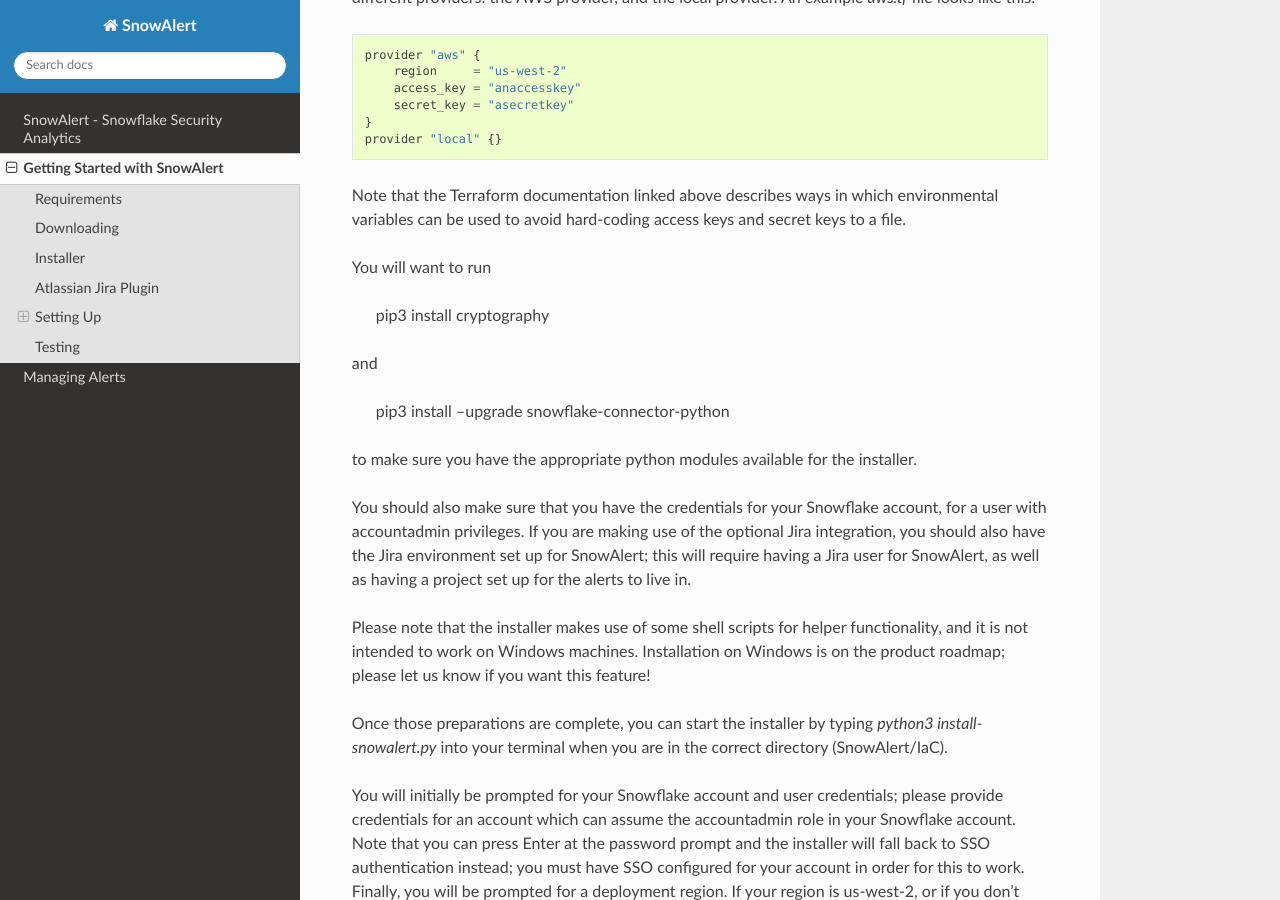
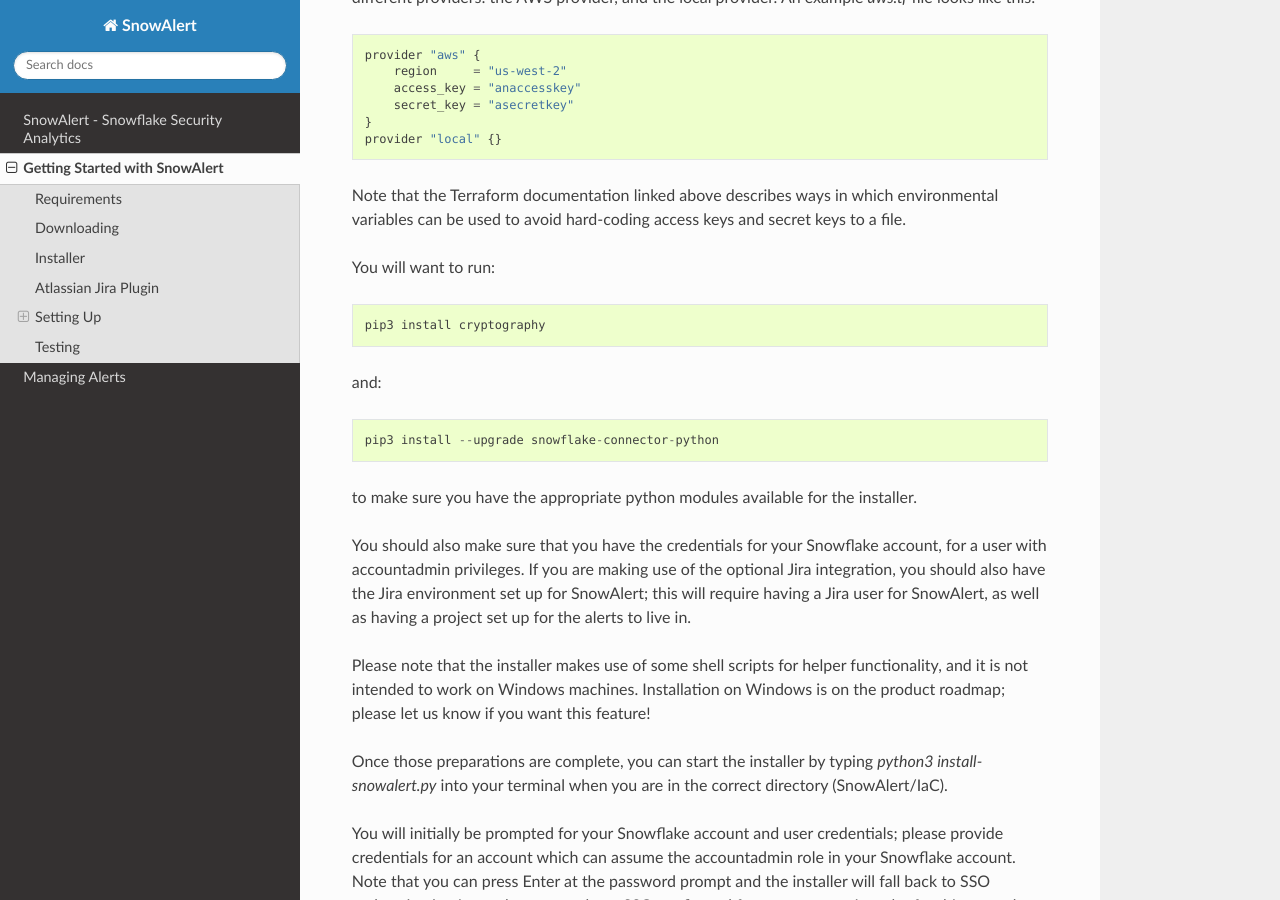
Before and after one commit to snowflakedb/SnowAlert, a Sphinx documentation site: the page built from docs/getting_started.rst, in a window 1280 px wide and 900 px high, scrolled down 1395 px. Built offline with Sphinx 7.4.7 and the Read the Docs theme 2.0.0, drawn with Linux system fonts in a browser that asks for light colours.

Commit message:
rst code formatting

```diff
--- a/docs/getting_started.rst
+++ b/docs/getting_started.rst
@@ -72,11 +72,11 @@
 
 Note that the Terraform documentation linked above describes ways in which environmental variables can be used to avoid hard-coding access keys and secret keys to a file.
 
-You will want to run
+You will want to run::
 
     pip3 install cryptography
 
-and
+and::
 
     pip3 install --upgrade snowflake-connector-python
 
```
